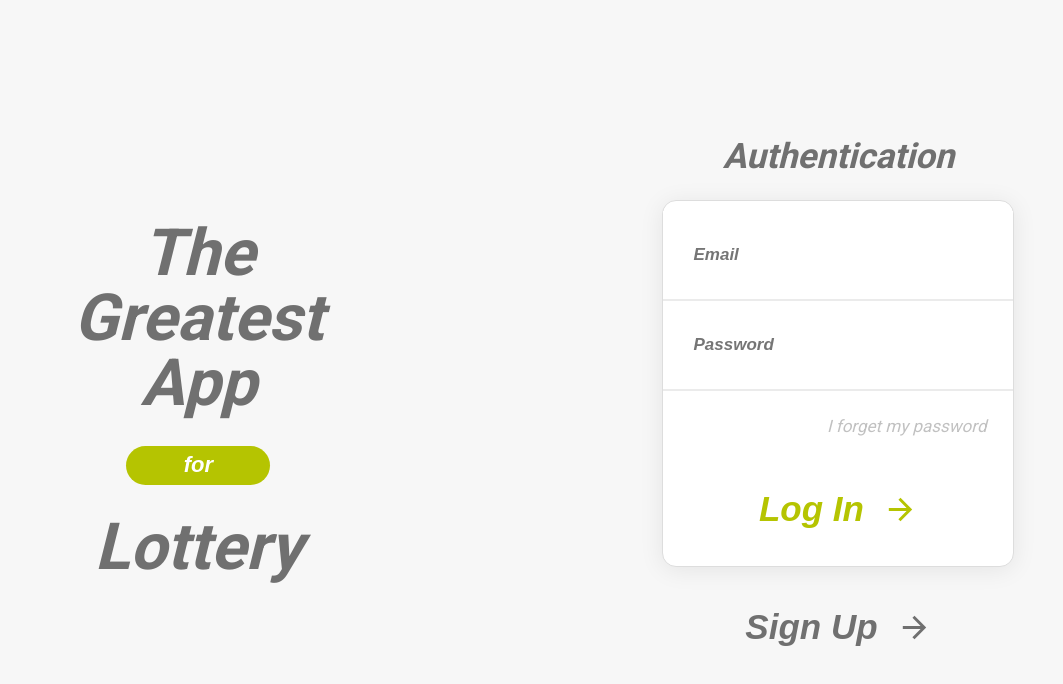
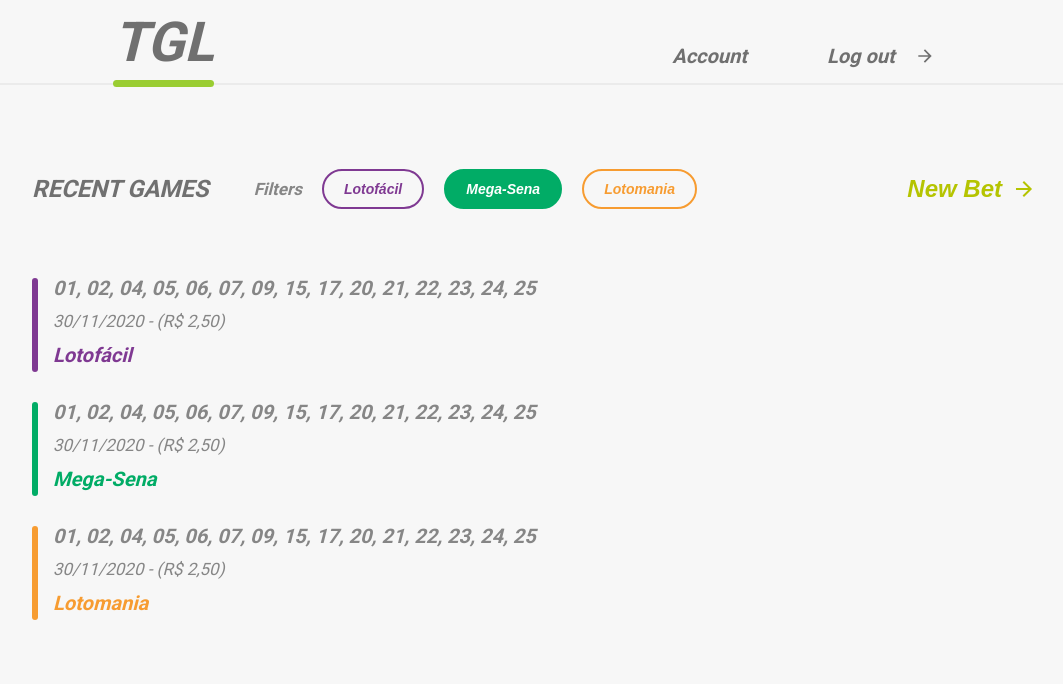
Before and after one commit to 1Prestes/react-new-bet, a React (Create React App) app: page / in a window 1280 px wide. Before the commit this address led to /authentication/login. Shown: the top 684 px of the page, without its empty margins (96-1159 px from the left). Built offline with nearby package versions, Linux system fonts and the light colour scheme.

Commit message:
style: add style to Home page

```diff
--- a/src/App.tsx
+++ b/src/App.tsx
@@ -4,7 +4,6 @@ import { ThemeProvider } from 'styled-components'
 import GlobalStyles from './assets/styles/global-styles'
 import ResetCSS from './assets/styles/reset-css'
 import theme from './assets/styles/theme'
-import SignIn from './Pages/Sign-In'
 import Routes from './routes'
 
 const App: React.FC = () => {
@@ -12,9 +11,7 @@ const App: React.FC = () => {
     <ThemeProvider theme={theme}>
       <ResetCSS />
       <GlobalStyles />
-      <Routes>
-        <SignIn />
-      </Routes>
+      <Routes />
     </ThemeProvider>
   )
 }
--- a/src/Components/buttons.ts
+++ b/src/Components/buttons.ts
@@ -7,6 +7,7 @@ interface ButtonProps {
   padding?: string
   margin?: string
   backgroundColor?: string
+  border?: string
 }
 
 export const Button = styled.button<ButtonProps>`
@@ -25,10 +26,12 @@ export const OutlineButton = styled.button<ButtonProps>`
   display: flex;
   justify-content: center;
   align-items: center;
-  background: transparent;
+  background-color: ${props => props.backgroundColor ?? 'transparent'};
   width: ${props => props.width ?? 'max-content'};
   margin: ${props => props.margin ?? 0};
   padding: ${props => props.padding ?? '10px 20px'};
+  border-radius:100px;
+  border: ${props => props.border ?? 'none'};
   font-style: italic;
   font-weight: bold;
   font-size: ${(props) => props.fontSize ?? props.theme.typography.sm};
--- a/src/Components/typography.ts
+++ b/src/Components/typography.ts
@@ -3,6 +3,8 @@ import styled from 'styled-components'
 interface Typography {
   margin?: string
   fontSize?: string
+  fontWeight?: string
+  fontStyle?: string
 }
 
 export const TitleSM = styled.h1<Typography>`
@@ -22,8 +24,19 @@ export const TitleXL = styled.h1<Typography>`
   font-size: ${props => props.theme.typography.md};
   color: ${props => props.color ?? props.theme.typography.color};
 `
+
+export const SubTitle = styled.h2<Typography>`
+  font-size: ${props => props.fontSize};
+  margin: ${props => props.margin ?? 'auto'};
+  color: ${props => props.color ?? props.theme.typography.color};
+  font-weight: ${props => props.fontWeight ?? 'bold'};
+  font-style: ${props => props.fontStyle ?? 'italic'};
+`
+
 export const Paragraph = styled.p<Typography>`
   font-size: ${props => props.fontSize};
   margin: ${props => props.margin ?? 'auto'};
   color: ${props => props.color ?? props.theme.typography.color};
+  font-weight: ${props => props.fontWeight ?? 'bold'};
+  font-style: ${props => props.fontStyle ?? 'italic'};
 `
--- a/src/Pages/Home.tsx
+++ b/src/Pages/Home.tsx
@@ -1,16 +1,162 @@
-import React, { useState, useEffect } from 'react'
-import { Redirect } from 'react-router-dom'
+import React from 'react'
+import styled from 'styled-components'
+import { IconContext } from 'react-icons'
+import { IoMdArrowForward } from 'react-icons/io'
+
+import Navbar from '../Components/Navbar'
+import { Paragraph, SubTitle } from '../Components/typography'
+import { OutlineButton } from '../Components/buttons'
+
+const Container = styled.div`
+  display: flex;
+  flex-direction: column;
+  flex-wrap: wrap;
+  max-width: 1440px;
+  margin: 80px auto;
+  padding: 0 10%;
+`
+
+const Actions = styled.div`
+  display: flex;
+  flex-wrap: wrap;
+  justify-content: space-between;
+`
+
+const FilterContainer = styled.div`
+  display: flex;
+  flex-wrap: wrap;
+  align-items: center;
+`
+
+const Games = styled.main`
+  margin-top: 35px;
+`
+
+const Game = styled.div`
+  display: flex;
+  align-items: flex-start;
+  justify-content: flex-start;
+  margin: 30px auto;
+`
+
+const BorderLeft = styled.div`
+  background: ${props => props.color ?? 'red'};
+  margin-right: 15px;
+  height: 94px;
+  width: 6px;
+  border-radius: 100px;
+`
 
 const Home: React.FC = () => {
-  const [isAuth, setIsAuth] = useState(Boolean)
-  useEffect(() => {
-    setIsAuth(false)
-  }, [])
-
   return (
     <>
-      <h1>Home</h1>
-      {!isAuth && <Redirect to='/authentication' />}
+      <Navbar />
+      <Container>
+        <Actions>
+          <FilterContainer>
+            <SubTitle fontSize='1.5em' margin='auto 35px auto 0'>
+              RECENT GAMES
+            </SubTitle>
+
+            <Paragraph margin='0 10px' color='#868686' fontSize='1.0625em'>
+              Filters
+            </Paragraph>
+            <OutlineButton
+              fontSize='0.875em'
+              border='2px solid #7f3992'
+              color='#7f3992'
+              margin='auto 10px'
+            >
+              Lotofácil
+            </OutlineButton>
+            <OutlineButton
+              fontSize='0.875em'
+              border='2px solid #01ac66'
+              color='#fff'
+              backgroundColor='#01ac66'
+              margin='auto 10px'
+            >
+              Mega-Sena
+            </OutlineButton>
+            <OutlineButton
+              fontSize='0.875em'
+              border='2px solid #f79c31'
+              color='#f79c31'
+              margin='auto 10px'
+            >
+              Lotomania
+            </OutlineButton>
+          </FilterContainer>
+
+          <IconContext.Provider value={{ style: { marginLeft: '10px' } }}>
+            <OutlineButton fontSize='1.5em' color='#B5C401'>
+              New Bet <IoMdArrowForward />
+            </OutlineButton>
+          </IconContext.Provider>
+        </Actions>
+
+        <Games>
+          <Game>
+            <BorderLeft color='#7f3992' />
+            <div>
+              <Paragraph fontSize='1.25em' color='#868686'>
+                01, 02, 04, 05, 06, 07, 09, 15, 17, 20, 21, 22, 23, 24, 25
+              </Paragraph>
+              <Paragraph
+                margin='15px auto'
+                fontSize='17px'
+                color='#868686'
+                fontWeight='normal'
+              >
+                30/11/2020 - (R$ 2,50)
+              </Paragraph>
+              <SubTitle fontSize='1.25em' color='#7f3992'>
+                Lotofácil
+              </SubTitle>
+            </div>
+          </Game>
+
+          <Game>
+            <BorderLeft color='#01ac66' />
+            <div>
+              <Paragraph fontSize='1.25em' color='#868686'>
+                01, 02, 04, 05, 06, 07, 09, 15, 17, 20, 21, 22, 23, 24, 25
+              </Paragraph>
+              <Paragraph
+                margin='15px auto'
+                fontSize='17px'
+                color='#868686'
+                fontWeight='normal'
+              >
+                30/11/2020 - (R$ 2,50)
+              </Paragraph>
+              <SubTitle fontSize='1.25em' color='#01ac66'>
+                Mega-Sena
+              </SubTitle>
+            </div>
+          </Game>
+
+          <Game>
+            <BorderLeft color='#f79c31' />
+            <div>
+              <Paragraph fontSize='1.25em' color='#868686'>
+                01, 02, 04, 05, 06, 07, 09, 15, 17, 20, 21, 22, 23, 24, 25
+              </Paragraph>
+              <Paragraph
+                margin='15px auto'
+                fontSize='17px'
+                color='#868686'
+                fontWeight='normal'
+              >
+                30/11/2020 - (R$ 2,50)
+              </Paragraph>
+              <SubTitle fontSize='1.25em' color='#f79c31'>
+                Lotomania
+              </SubTitle>
+            </div>
+          </Game>
+        </Games>
+      </Container>
     </>
   )
 }
--- a/src/routes.tsx
+++ b/src/routes.tsx
@@ -8,6 +8,7 @@ const Routes: React.FC = () => {
     <Router>
       <Switch>
         <Route path='/authentication' component={SignIn} />
+        <Route path='/home' component={Home} />
         <Route exact path='/' component={Home} />
       </Switch>
     </Router>
```
